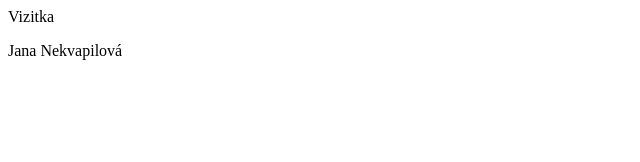
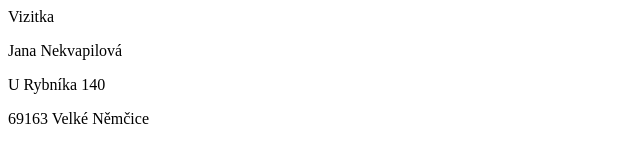
Before and after one commit to Nekvaja/cviceni-vizitka, a plain HTML site: page index.html in a window 1280 px wide. Shown: the whole page, without its empty margins (0-640 px from the left). Drawn offline with Linux system fonts and the light colour scheme.

Commit message:
přidání adresy

```diff
--- a/index.html
+++ b/index.html
@@ -10,6 +10,8 @@
     <h>Vizitka</h>
 
     <p> Jana Nekvapilová </p>
+    <p> U Rybníka 140</p>
+    <p> 69163 Velké Němčice</p>
 
 </body>
 </html>
```
